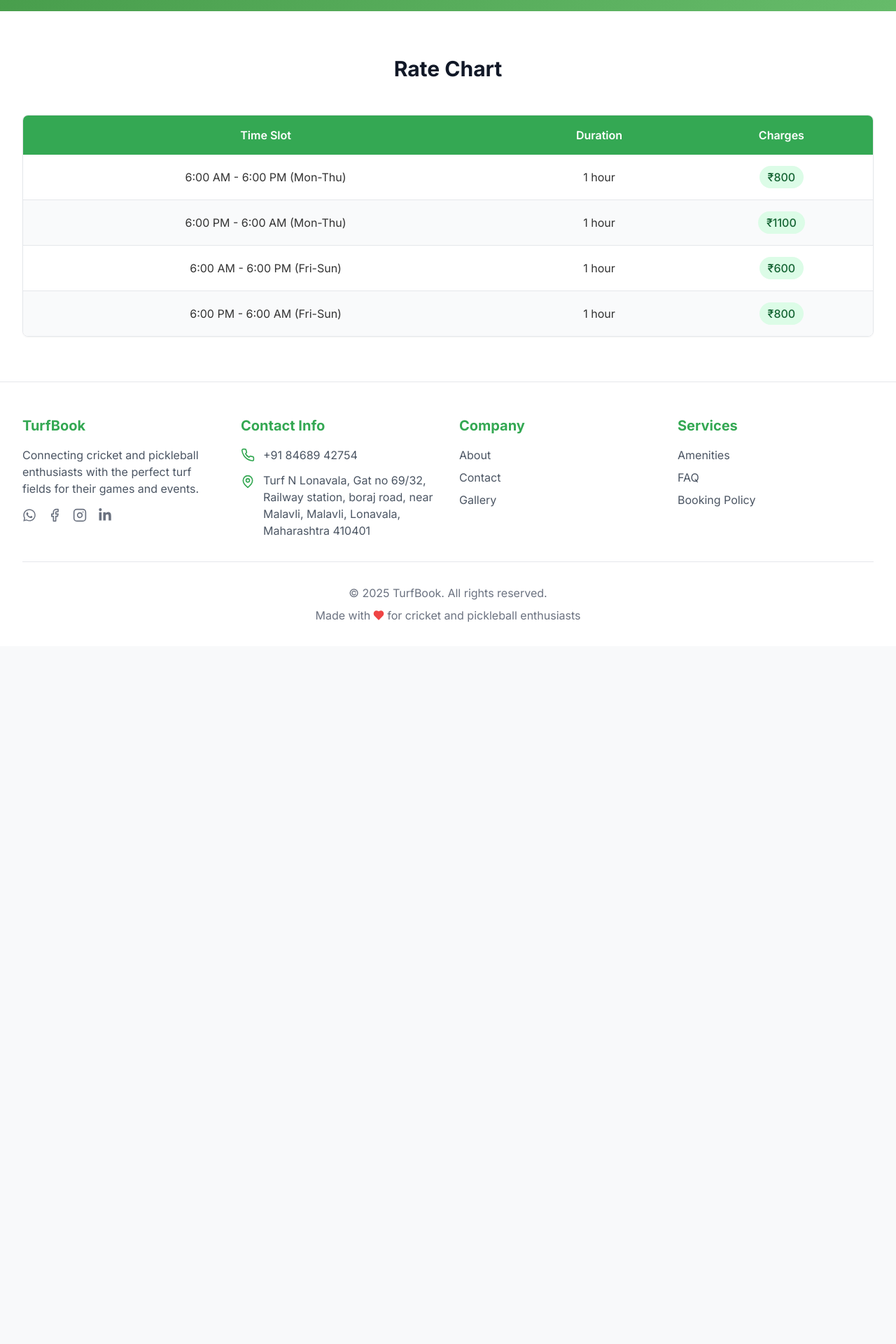
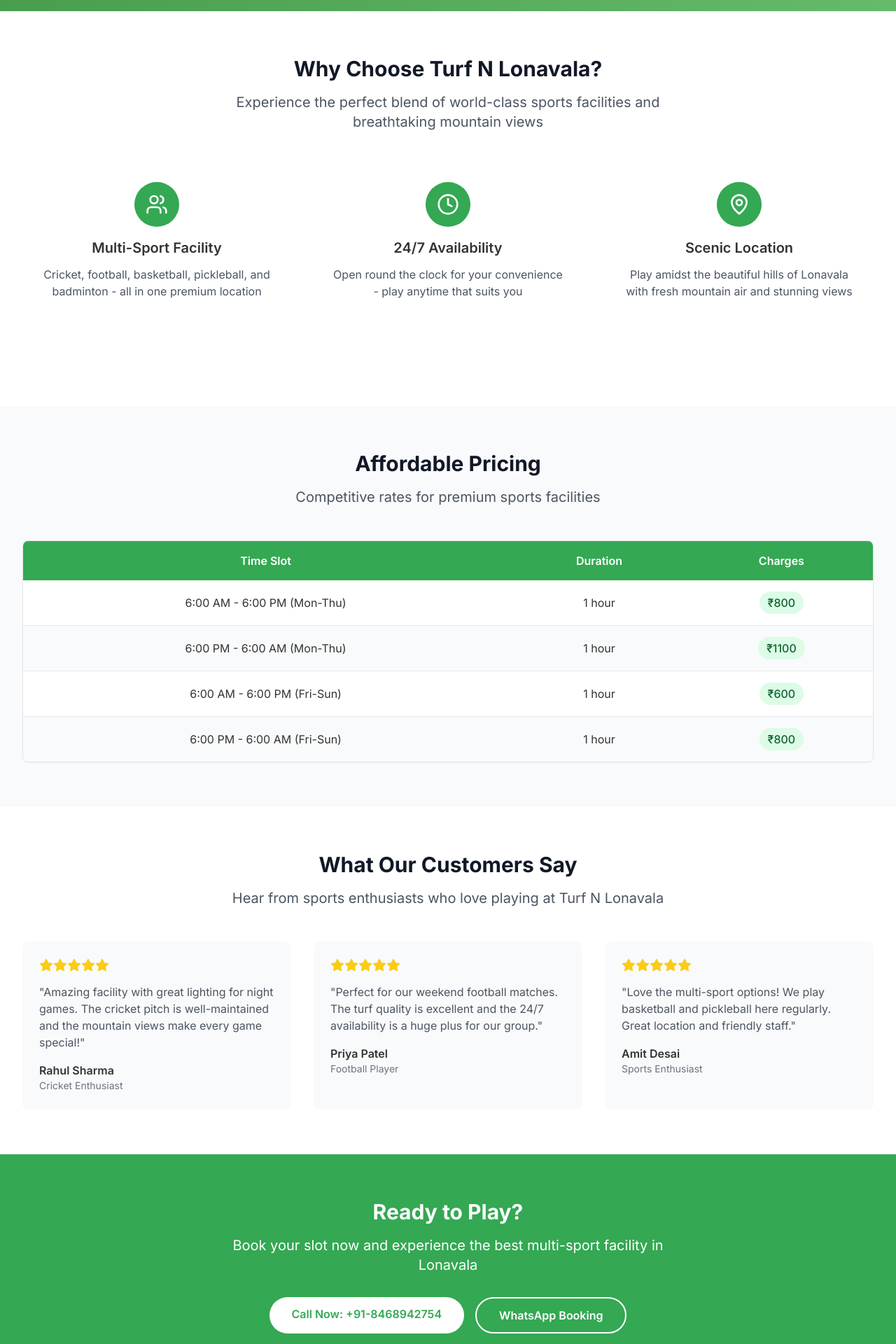
Before and after one commit to adnandoh/turf-customer, a Next.js app: page / in a window 1280 px wide. Shown: the part 720-2640 px from the top of the page at 70% size. Before the commit the page ends 1643 px from the top, so only its background shows below. Built offline with nearby package versions, Linux system fonts and the light colour scheme.

Commit message:
sitemap issues is fix

```diff
--- a/app/contact/page.tsx
+++ b/app/contact/page.tsx
@@ -1,3 +1,11 @@
+import type { Metadata } from 'next'
+
+export const metadata: Metadata = {
+  title: 'Contact Us - Turf N Lonavala | Book Your Sports Session',
+  description: 'Contact Turf N Lonavala for bookings and inquiries. Call +91-8468942754 or visit us at Malavli, Lonavala. Open 24/7 for cricket, football, basketball, pickleball, and badminton.',
+  keywords: 'contact turf lonavala, book sports turf, cricket booking lonavala, football booking, basketball court, pickleball court, badminton court',
+}
+
 'use client'
 
 import { useState } from 'react'
--- a/app/layout.tsx
+++ b/app/layout.tsx
@@ -58,16 +58,67 @@
               "@context": "https://schema.org",
               "@type": "SportsActivityLocation",
               "name": "Turf N Lonavala",
-              "description": "Multipurpose Outdoor Sports Turf in Lonavala",
+              "description": "Multipurpose Outdoor Sports Turf in Lonavala offering cricket, football, basketball, pickleball, and badminton facilities",
               "address": {
                 "@type": "PostalAddress",
+                "streetAddress": "Gat no 69/32, Railway station, boraj road, near Malavli",
                 "addressLocality": "Lonavala",
                 "addressRegion": "Maharashtra",
+                "postalCode": "410401",
                 "addressCountry": "IN"
+              },
+              "geo": {
+                "@type": "GeoCoordinates",
+                "latitude": "18.745212",
+                "longitude": "73.4836373"
               },
               "telephone": "+91-8468942754",
               "email": "turfnlonavala@gmail.com",
               "url": "https://turfngroup.com",
+              "openingHours": "Mo-Su 00:00-23:59",
+              "priceRange": "₹600-₹1100",
+              "amenityFeature": [
+                {
+                  "@type": "LocationFeatureSpecification",
+                  "name": "Cricket Field",
+                  "value": true
+                },
+                {
+                  "@type": "LocationFeatureSpecification",
+                  "name": "Football Field",
+                  "value": true
+                },
+                {
+                  "@type": "LocationFeatureSpecification",
+                  "name": "Basketball Court",
+                  "value": true
+                },
+                {
+                  "@type": "LocationFeatureSpecification",
+                  "name": "Pickleball Court",
+                  "value": true
+                },
+                {
+                  "@type": "LocationFeatureSpecification",
+                  "name": "Badminton Court",
+                  "value": true
+                },
+                {
+                  "@type": "LocationFeatureSpecification",
+                  "name": "24 Hour Access",
+                  "value": true
+                },
+                {
+                  "@type": "LocationFeatureSpecification",
+                  "name": "Parking",
+                  "value": true
+                }
+              ],
+              "aggregateRating": {
+                "@type": "AggregateRating",
+                "ratingValue": "4.8",
+                "reviewCount": "150"
+              },
               "sameAs": [
                 "https://www.facebook.com/turfnlonavala",
                 "https://www.instagram.com/turfnlonavala"
--- a/app/page.tsx
+++ b/app/page.tsx
@@ -3,7 +3,7 @@
 import { useState, useEffect } from 'react'
 import Link from 'next/link'
 import Image from 'next/image'
-import { MapPin, Calendar, Users, Star, ArrowUp } from 'lucide-react'
+import { MapPin, Calendar, Users, Star, ArrowUp, Clock } from 'lucide-react'
 
 export default function Home() {
   const [showScrollTop, setShowScrollTop] = useState(false)
@@ -63,14 +63,62 @@
 
       </section>
 
-      {/* Rate Chart Section */}
+      {/* Features Section */}
       <section className="py-16 bg-white">
         <div className="max-w-7xl mx-auto px-4 sm:px-6 lg:px-8">
           <div className="text-center mb-12">
             <h2 className="text-3xl font-bold text-gray-900 mb-4">
-              Rate Chart
+              Why Choose Turf N Lonavala?
             </h2>
+            <p className="text-xl text-gray-600 max-w-2xl mx-auto">
+              Experience the perfect blend of world-class sports facilities and breathtaking mountain views
+            </p>
+          </div>
 
+          <div className="grid grid-cols-1 md:grid-cols-3 gap-8 mb-16">
+            <div className="text-center p-6">
+              <div className="bg-primary text-white w-16 h-16 rounded-full flex items-center justify-center mx-auto mb-4">
+                <Users size={32} />
+              </div>
+              <h3 className="text-xl font-semibold mb-3">Multi-Sport Facility</h3>
+              <p className="text-gray-600">
+                Cricket, football, basketball, pickleball, and badminton - all in one premium location
+              </p>
+            </div>
+
+            <div className="text-center p-6">
+              <div className="bg-primary text-white w-16 h-16 rounded-full flex items-center justify-center mx-auto mb-4">
+                <Clock size={32} />
+              </div>
+              <h3 className="text-xl font-semibold mb-3">24/7 Availability</h3>
+              <p className="text-gray-600">
+                Open round the clock for your convenience - play anytime that suits you
+              </p>
+            </div>
+
+            <div className="text-center p-6">
+              <div className="bg-primary text-white w-16 h-16 rounded-full flex items-center justify-center mx-auto mb-4">
+                <MapPin size={32} />
+              </div>
+              <h3 className="text-xl font-semibold mb-3">Scenic Location</h3>
+              <p className="text-gray-600">
+                Play amidst the beautiful hills of Lonavala with fresh mountain air and stunning views
+              </p>
+            </div>
+          </div>
+        </div>
+      </section>
+
+      {/* Rate Chart Section */}
+      <section className="py-16 bg-gray-50">
+        <div className="max-w-7xl mx-auto px-4 sm:px-6 lg:px-8">
+          <div className="text-center mb-12">
+            <h2 className="text-3xl font-bold text-gray-900 mb-4">
+              Affordable Pricing
+            </h2>
+            <p className="text-xl text-gray-600">
+              Competitive rates for premium sports facilities
+            </p>
           </div>
 
           {/* Mobile-friendly rate cards */}
@@ -211,7 +259,88 @@
         </div>
       </section>
 
+      {/* Testimonials Section */}
+      <section className="py-16 bg-white">
+        <div className="max-w-7xl mx-auto px-4 sm:px-6 lg:px-8">
+          <div className="text-center mb-12">
+            <h2 className="text-3xl font-bold text-gray-900 mb-4">
+              What Our Customers Say
+            </h2>
+            <p className="text-xl text-gray-600">
+              Hear from sports enthusiasts who love playing at Turf N Lonavala
+            </p>
+          </div>
 
+          <div className="grid grid-cols-1 md:grid-cols-3 gap-8">
+            <div className="bg-gray-50 p-6 rounded-lg">
+              <div className="flex items-center mb-4">
+                {[...Array(5)].map((_, i) => (
+                  <Star key={i} size={20} className="text-yellow-400 fill-current" />
+                ))}
+              </div>
+              <p className="text-gray-600 mb-4">
+                "Amazing facility with great lighting for night games. The cricket pitch is well-maintained and the mountain views make every game special!"
+              </p>
+              <div className="font-semibold">Rahul Sharma</div>
+              <div className="text-sm text-gray-500">Cricket Enthusiast</div>
+            </div>
+
+            <div className="bg-gray-50 p-6 rounded-lg">
+              <div className="flex items-center mb-4">
+                {[...Array(5)].map((_, i) => (
+                  <Star key={i} size={20} className="text-yellow-400 fill-current" />
+                ))}
+              </div>
+              <p className="text-gray-600 mb-4">
+                "Perfect for our weekend football matches. The turf quality is excellent and the 24/7 availability is a huge plus for our group."
+              </p>
+              <div className="font-semibold">Priya Patel</div>
+              <div className="text-sm text-gray-500">Football Player</div>
+            </div>
+
+            <div className="bg-gray-50 p-6 rounded-lg">
+              <div className="flex items-center mb-4">
+                {[...Array(5)].map((_, i) => (
+                  <Star key={i} size={20} className="text-yellow-400 fill-current" />
+                ))}
+              </div>
+              <p className="text-gray-600 mb-4">
+                "Love the multi-sport options! We play basketball and pickleball here regularly. Great location and friendly staff."
+              </p>
+              <div className="font-semibold">Amit Desai</div>
+              <div className="text-sm text-gray-500">Sports Enthusiast</div>
+            </div>
+          </div>
+        </div>
+      </section>
+
+      {/* CTA Section */}
+      <section className="py-16 bg-primary text-white">
+        <div className="max-w-7xl mx-auto px-4 sm:px-6 lg:px-8 text-center">
+          <h2 className="text-3xl font-bold mb-4">
+            Ready to Play?
+          </h2>
+          <p className="text-xl mb-8 max-w-2xl mx-auto">
+            Book your slot now and experience the best multi-sport facility in Lonavala
+          </p>
+          <div className="flex flex-col sm:flex-row gap-4 justify-center">
+            <a
+              href="tel:+918468942754"
+              className="bg-white text-primary px-8 py-3 rounded-full font-semibold hover:bg-gray-100 transition-colors"
+            >
+              Call Now: +91-8468942754
+            </a>
+            <a
+              href="https://wa.me/918468942754?text=Hi, I want to book a slot at Turf N Lonavala!"
+              target="_blank"
+              rel="noopener noreferrer"
+              className="border-2 border-white text-white px-8 py-3 rounded-full font-semibold hover:bg-white hover:text-primary transition-colors"
+            >
+              WhatsApp Booking
+            </a>
+          </div>
+        </div>
+      </section>
 
       {/* Scroll to top button */}
       <button
```
Also changed, not shown: 1 other file (tests, documents, lock files or other folders).
